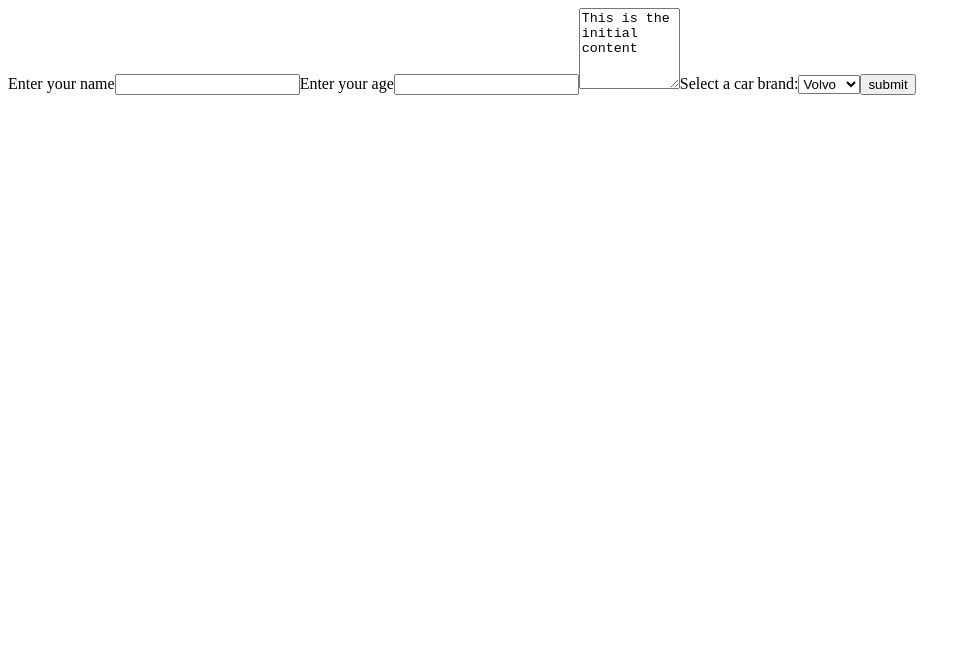
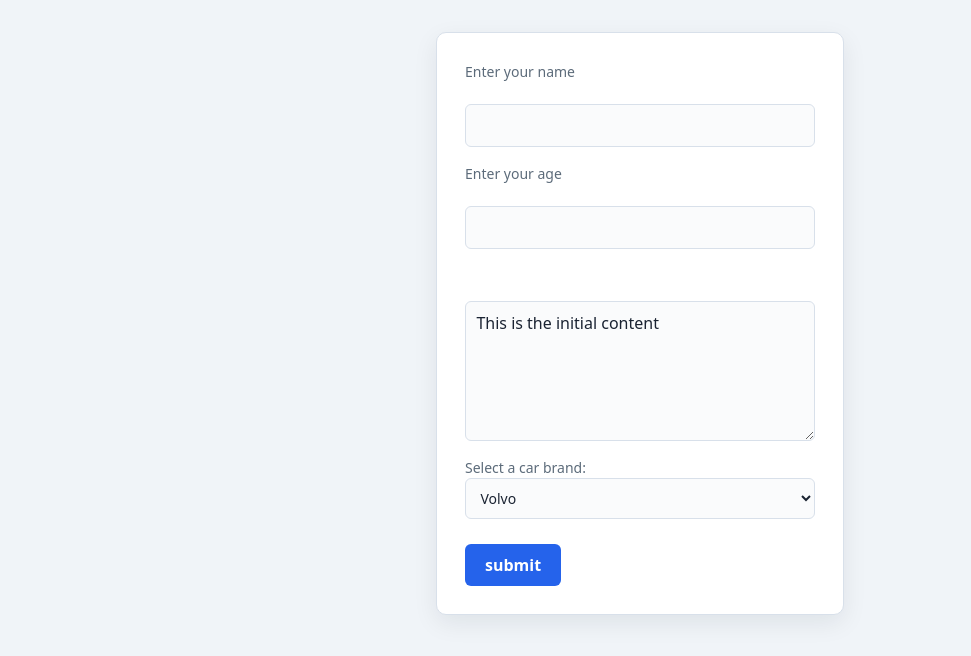
Before and after one commit to mansouriayoub/geeks_institute_bootcamp, a React (Vite) app in the folder week_7/day_3/Exercises_XP_Gold/: page / in a window 1280 px wide. Shown: the top 656 px of the page, without its empty margins (0-971 px from the left). Built offline with nearby package versions, Linux system fonts and the light colour scheme.

Commit message:
feat: add styling for App and Forms components, including layout and form error handling

```diff
--- a/week_7/day_3/Exercises_XP_Gold/src/App.css
+++ b/week_7/day_3/Exercises_XP_Gold/src/App.css
@@ -0,0 +1,86 @@
+.app {
+  max-width: 28rem;
+  margin: 0 auto;
+  padding: 2rem 1.25rem;
+}
+
+.user-form {
+  display: flex;
+  flex-direction: column;
+  gap: 1rem;
+  padding: 1.75rem;
+  background: var(--surface);
+  border: 1px solid var(--border);
+  border-radius: var(--radius);
+  box-shadow: var(--shadow);
+}
+
+.user-form h1 {
+  margin: 0 0 0.25rem;
+  font-size: 1.5rem;
+  font-weight: 600;
+  color: var(--text);
+}
+
+.user-form label {
+  display: block;
+  font-size: 0.875rem;
+  font-weight: 500;
+  color: var(--muted);
+  margin-bottom: 0.35rem;
+}
+
+.user-form input[type="text"],
+.user-form textarea,
+.user-form select {
+  width: 100%;
+  padding: 0.55rem 0.65rem;
+  font: inherit;
+  color: var(--text);
+  background: #fafbfc;
+  border: 1px solid var(--border);
+  border-radius: 6px;
+  transition: border-color 0.15s ease, box-shadow 0.15s ease;
+}
+
+.user-form input[type="text"]:focus,
+.user-form textarea:focus,
+.user-form select:focus {
+  outline: none;
+  border-color: var(--accent);
+  box-shadow: 0 0 0 3px rgba(37, 99, 235, 0.2);
+}
+
+.user-form textarea {
+  resize: vertical;
+  min-height: 6rem;
+}
+
+.user-form .form-error {
+  font-size: 0.875rem;
+  color: var(--error);
+  min-height: 1.25rem;
+}
+
+.user-form input[type="submit"] {
+  align-self: flex-start;
+  margin-top: 0.25rem;
+  padding: 0.55rem 1.25rem;
+  font: inherit;
+  font-weight: 600;
+  color: #fff;
+  background: var(--accent);
+  border: none;
+  border-radius: 6px;
+  cursor: pointer;
+  transition: background 0.15s ease;
+}
+
+.user-form input[type="submit"]:hover {
+  background: var(--accent-hover);
+}
+
+.user-form input[type="submit"]:focus-visible {
+  outline: 2px solid var(--accent);
+  outline-offset: 2px;
+}
--- a/week_7/day_3/Exercises_XP_Gold/src/App.jsx
+++ b/week_7/day_3/Exercises_XP_Gold/src/App.jsx
@@ -4,9 +4,9 @@ import Forms from './Components/Forms'
 function App() {
 
   return (
-    <>
+    <div className="app">
       <Forms />
-    </>
+    </div>
   )
 }
 
--- a/week_7/day_3/Exercises_XP_Gold/src/Components/Forms.jsx
+++ b/week_7/day_3/Exercises_XP_Gold/src/Components/Forms.jsx
@@ -36,13 +36,13 @@ const Forms = () => {
   };
 
   return (
-    <form onSubmit={mySubmitHandler}>
+    <form className="user-form" onSubmit={mySubmitHandler}>
       {header}
       <label htmlFor="name">Enter your name</label>
       <input type="text" name="name" id="name" onChange={handleChange} />
       <label htmlFor="age">Enter your age</label>
       <input type="text" name="age" id="age" onChange={handleChange} />
-      <span>{user.errormessage}</span>
+      <span className="form-error">{user.errormessage}</span>
       <textarea
         name="message"
         id="message"
--- a/week_7/day_3/Exercises_XP_Gold/src/index.css
+++ b/week_7/day_3/Exercises_XP_Gold/src/index.css
@@ -0,0 +1,34 @@
+*,
+*::before,
+*::after {
+  box-sizing: border-box;
+}
+
+:root {
+  --bg: #f0f4f8;
+  --surface: #ffffff;
+  --text: #1a2332;
+  --muted: #5c6b7a;
+  --accent: #2563eb;
+  --accent-hover: #1d4ed8;
+  --border: #d8e0ea;
+  --error: #dc2626;
+  --radius: 10px;
+  --shadow: 0 8px 24px rgba(15, 23, 42, 0.08);
+}
+
+body {
+  margin: 0;
+  min-height: 100vh;
+  font-family: system-ui, -apple-system, Segoe UI, Roboto, Ubuntu, Cantarell,
+    sans-serif;
+  font-size: 16px;
+  line-height: 1.5;
+  color: var(--text);
+  background: var(--bg);
+  -webkit-font-smoothing: antialiased;
+}
+
+#root {
+  min-height: 100vh;
+}
```
